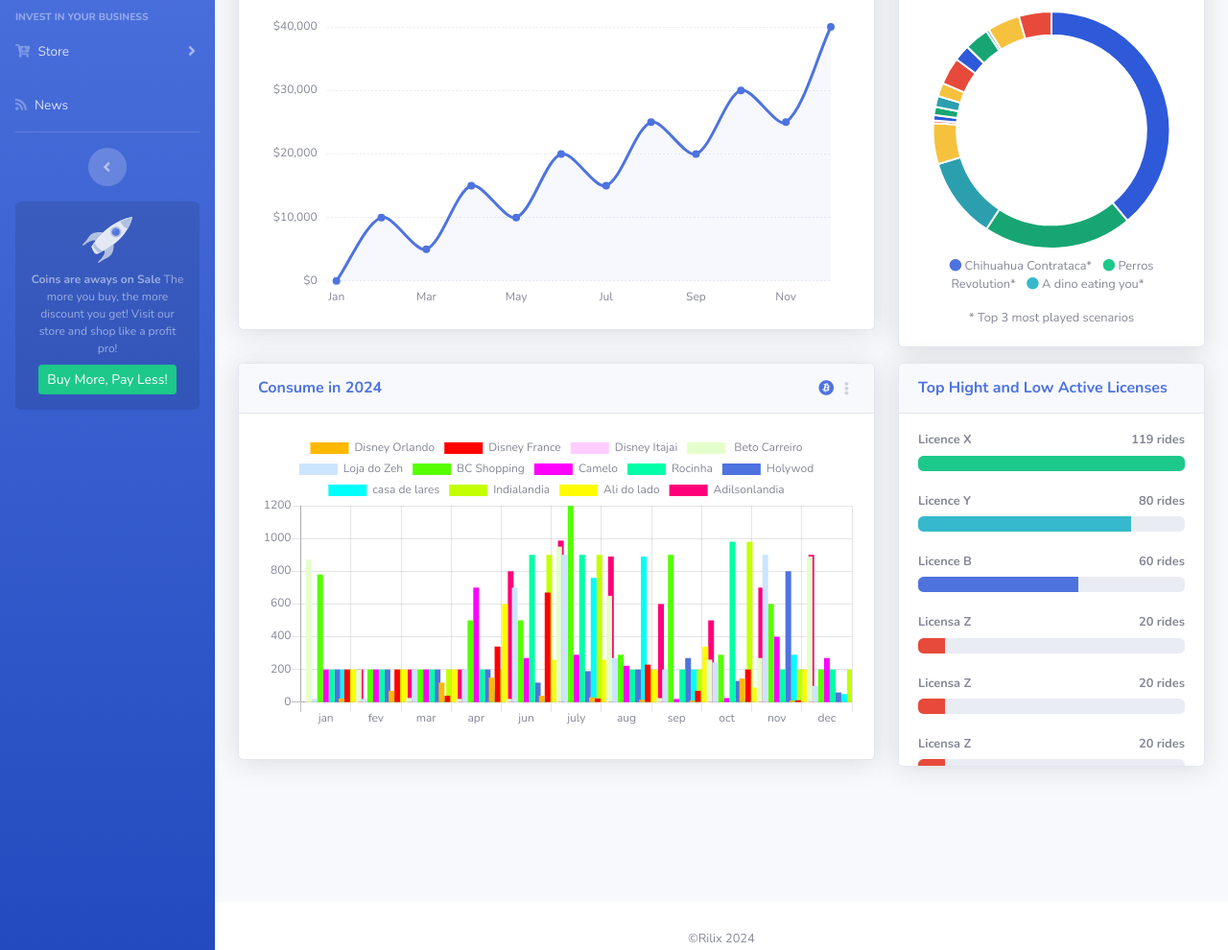
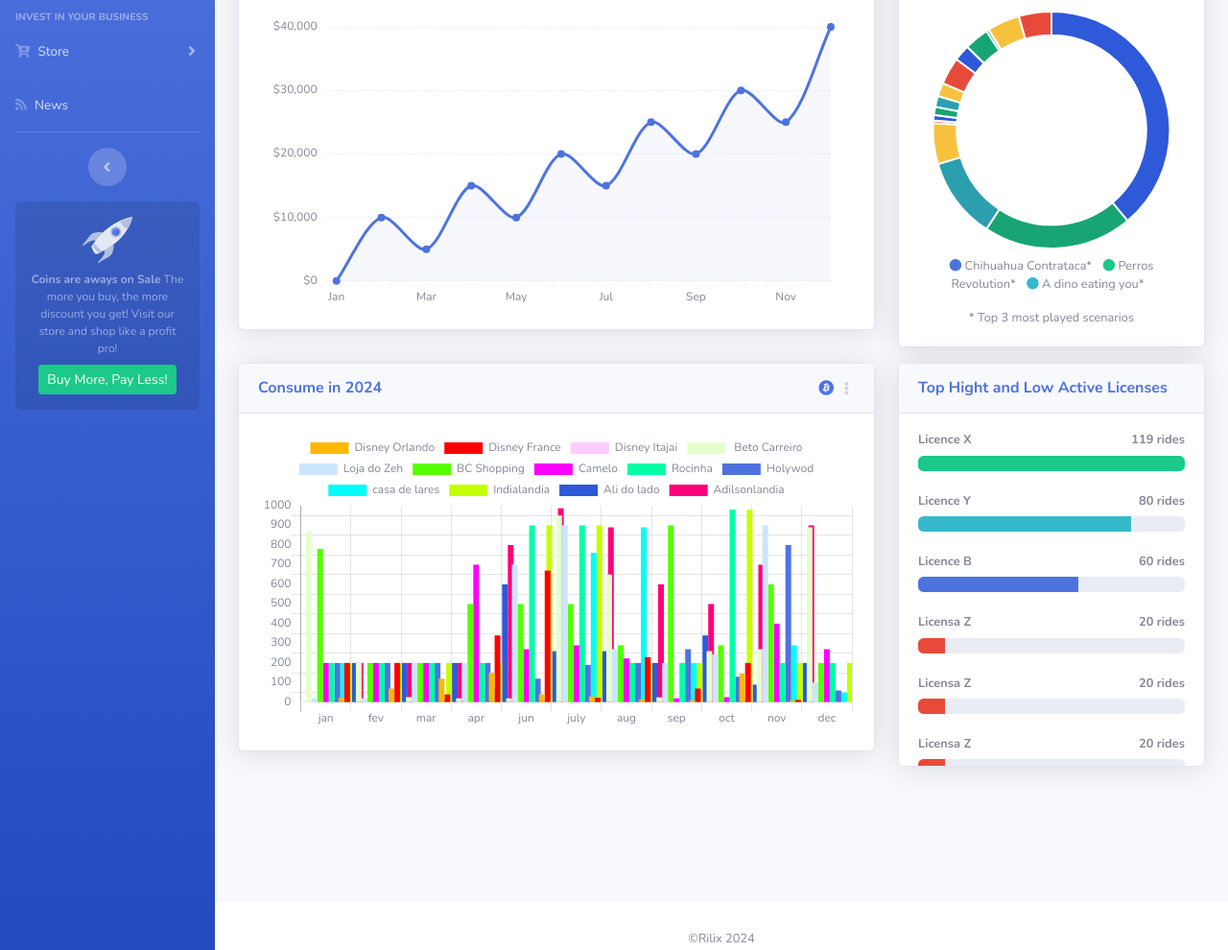
Before and after one commit to indiamaris/rilix_design_test, a website: page index.html in a window 1280 px wide. Shown: the part 279-1269 px from the top of the page at 96% size. Drawn offline with nearby package versions, Linux system fonts and the light colour scheme.

Commit message:
div que estava me humilando

```diff
--- a/index.html
+++ b/index.html
@@ -315,14 +315,16 @@
                     <div class="row">
 
                         <div class="col-xl-8 col-lg-7">
-                        <div class="card shadow mb-4">
+                            <div class="card shadow">
                                 <!-- Card Header - Dropdown -->
-                            <div class="card-header py-3 d-flex flex-row align-items-center justify-content-between">
+                                <div
+                                    class="card-header py-3 d-flex flex-row align-items-center justify-content-between">
                                     <h6 class="m-0 font-weight-bold text-primary">Consume in 2024</h6>
                                     <div class="dropdown no-arrow">
-                                    <a class="dropdown-toggle" href="#" role="button" id="dropdownMenuLink" data-toggle="dropdown"
-                                        aria-haspopup="true" aria-expanded="false">
-                                        <i class="fab fa-bitcoin"></i> <i class="fas fa-ellipsis-v fa-sm fa-fw text-gray-400"></i>
+                                        <a class="dropdown-toggle" href="#" role="button" id="dropdownMenuLink"
+                                            data-toggle="dropdown" aria-haspopup="true" aria-expanded="false">
+                                            <i class="fab fa-bitcoin"></i> <i
+                                                class="fas fa-ellipsis-v fa-sm fa-fw text-gray-400"></i>
                                         </a>
                                         <div class="dropdown-menu dropdown-menu-right shadow animated--fade-in"
                                             aria-labelledby="dropdownMenuLink">
@@ -335,9 +337,9 @@
                                     </div>
                                 </div>
                                 <!-- Card Body -->
-                            <div class="card-body">
-                                <div class="chart-area">
-                                    <canvas id="consumers"></canvas>
+                                <div class="card-body h-50">
+                                    <div class="chart-area h-50">
+                                        <canvas style='height: 100px;' id="consumers"></canvas>
                                     </div>
                                 </div>
                             </div>
--- a/js/demo/demoniandia/consumers.js
+++ b/js/demo/demoniandia/consumers.js
@@ -26,7 +26,7 @@ var data  = [
     },
     {
         month: 'july', nested:
-            { count: 40, countB: 670, countD: 950, countE: 900, countF: 1200, countG: 290, countH: 900, countI: 190, countJ: 760, countK: 260, countL: 890 }
+            { count: 40, countB: 670, countD: 950, countE: 900, countF: 500, countG: 290, countH: 900, countI: 190, countJ: 760, countK: 260, countL: 890 }
     },
     {
         month: 'aug', nested:
@@ -54,7 +54,8 @@ var data  = [
 var ctx = document.getElementById('consumers')
 
 var consumers = new Chart(ctx,   {
-      type: 'bar',
+  type: 'bar', responsive:true,
+
       data: {
         labels: data.map(row => row.month),
 
@@ -80,7 +81,7 @@ var consumers = new Chart(ctx,   {
           ,
           {
              backgroundColor: "#FFCCFF",
-      hoverBackgroundColor: "#2e59d9",
+      hoverBackgroundColor: "#FFCCFF",
       borderColor: "#FFCCFF",
             label: 'Disney Itajai',
              barThickness: 6
@@ -90,8 +91,8 @@ var consumers = new Chart(ctx,   {
           ,
           {
              backgroundColor: "#E5FFCC",
-      hoverBackgroundColor: "#2e59d9",
-      borderColor: "#E5FFCCf",
+      hoverBackgroundColor: "#E5FFCC",
+      borderColor: "#E5FFCC",
             label: ' Beto Carreiro',
              barThickness: 6
              ,
@@ -110,7 +111,7 @@ var consumers = new Chart(ctx,   {
           ,
           {
              backgroundColor: "#55ff00",
-      hoverBackgroundColor: "#2e59d9",
+      hoverBackgroundColor: "#55ff00",
       borderColor: "#55ff00",
             label: 'BC Shopping',
              barThickness: 6,
@@ -119,7 +120,7 @@ var consumers = new Chart(ctx,   {
           ,
           {
              backgroundColor: "#ff00fc",
-      hoverBackgroundColor: "#2e59d9",
+      hoverBackgroundColor: "#ff00fc",
       borderColor: "#ff00fc",
             label: 'Camelo',
              barThickness: 6
@@ -129,7 +130,7 @@ var consumers = new Chart(ctx,   {
           ,
           {
                 backgroundColor: "#00ffa7",
-      hoverBackgroundColor: "#2e59d9",
+      hoverBackgroundColor:"#00ffa7",
       borderColor: "#00ffa7",
             label: 'Rocinha',
              barThickness: 6
@@ -139,7 +140,7 @@ var consumers = new Chart(ctx,   {
           ,
           {
              backgroundColor: "#4e73df",
-      hoverBackgroundColor: "#2e59d9",
+      hoverBackgroundColor: "#4e73df",
       borderColor: "#4e73df",
             label: 'Holywod',
              barThickness: 6
@@ -149,7 +150,7 @@ var consumers = new Chart(ctx,   {
           ,
           {
              backgroundColor: "#00fffb",
-      hoverBackgroundColor: "#2e59d9",
+      hoverBackgroundColor: "#00fffb",
       borderColor: "#00fffb",
             label: 'casa de lares',
              barThickness: 6
@@ -159,7 +160,7 @@ var consumers = new Chart(ctx,   {
            ,
           {
              backgroundColor: "#c4ff00",
-      hoverBackgroundColor: "#2e59d9",
+      hoverBackgroundColor: "#c4ff00",
       borderColor: "#c4ff00",
             label: 'Indialandia',
              barThickness: 6
@@ -167,9 +168,9 @@ var consumers = new Chart(ctx,   {
             data: data.map(row => row.nested.countH)
           },
           {
-             backgroundColor: "#fffc00",
+             backgroundColor: "#2e59d9",
       hoverBackgroundColor: "#2e59d9",
-      borderColor: "#fffc00",
+      borderColor: "#2e59d9",
             label: 'Ali do lado',
              barThickness: 6
              ,
@@ -177,13 +178,22 @@ var consumers = new Chart(ctx,   {
           },
           {
              backgroundColor: "#ff007a",
-      hoverBackgroundColor: "#2e59d9",
+      hoverBackgroundColor:  "#ff007a",
       borderColor: "#ff007a",
             label: 'Adilsonlandia',
              barThickness: 6
              ,
             data: data.map(row => row.nested.countL)
-          }
-        ]
-      }
-    })
+          },
+        ] },
+    options: {
+        scales: {
+        yAxes: [{
+            gridLines: {
+                offsetGridLines: true
+          },
+           ticks: { beginAtZero: true }
+        }]
+    }
+    }
+});
```
Also changed, not shown: css/sb-admin-2.min.css. Lines whose indentation alone changed are shown as unchanged.
